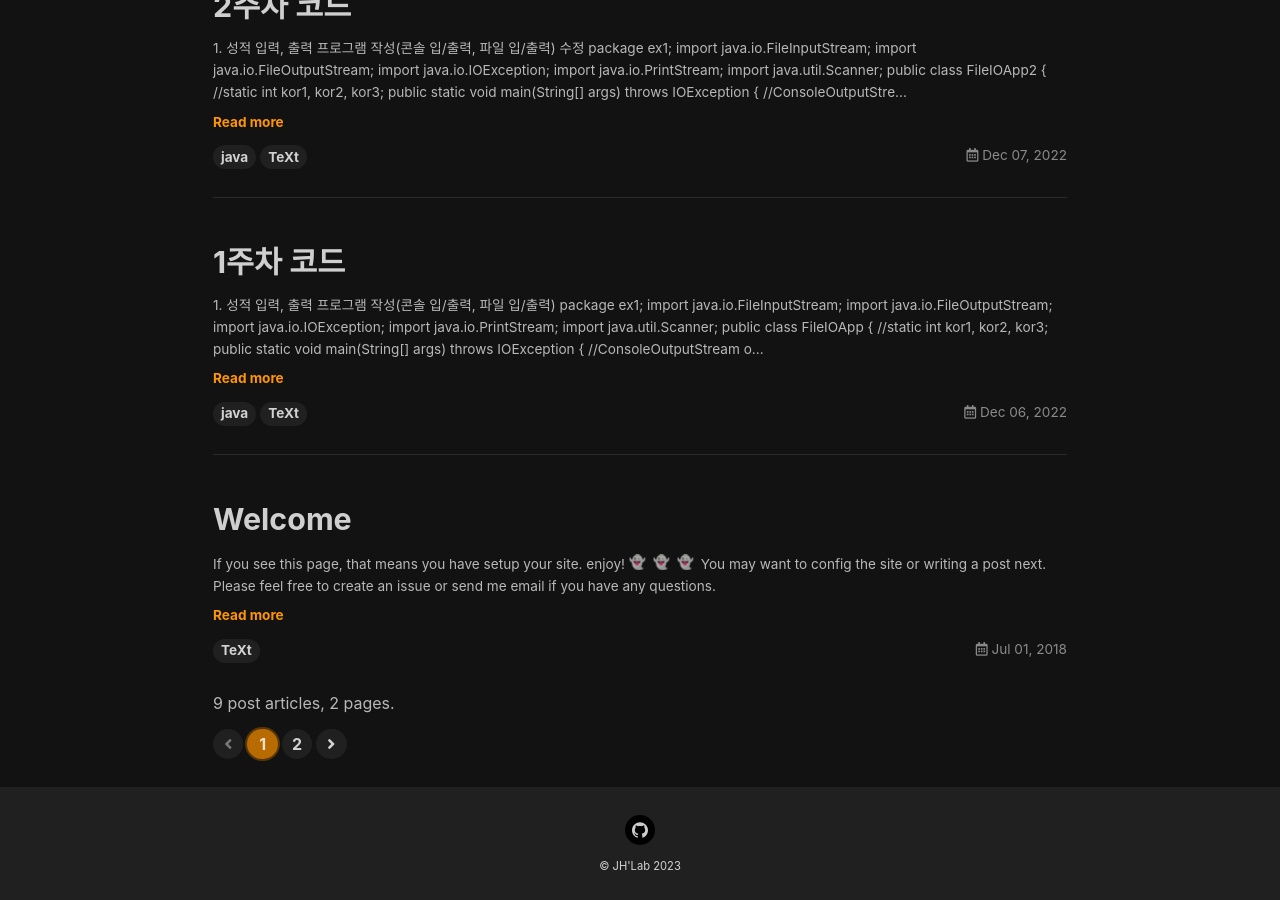
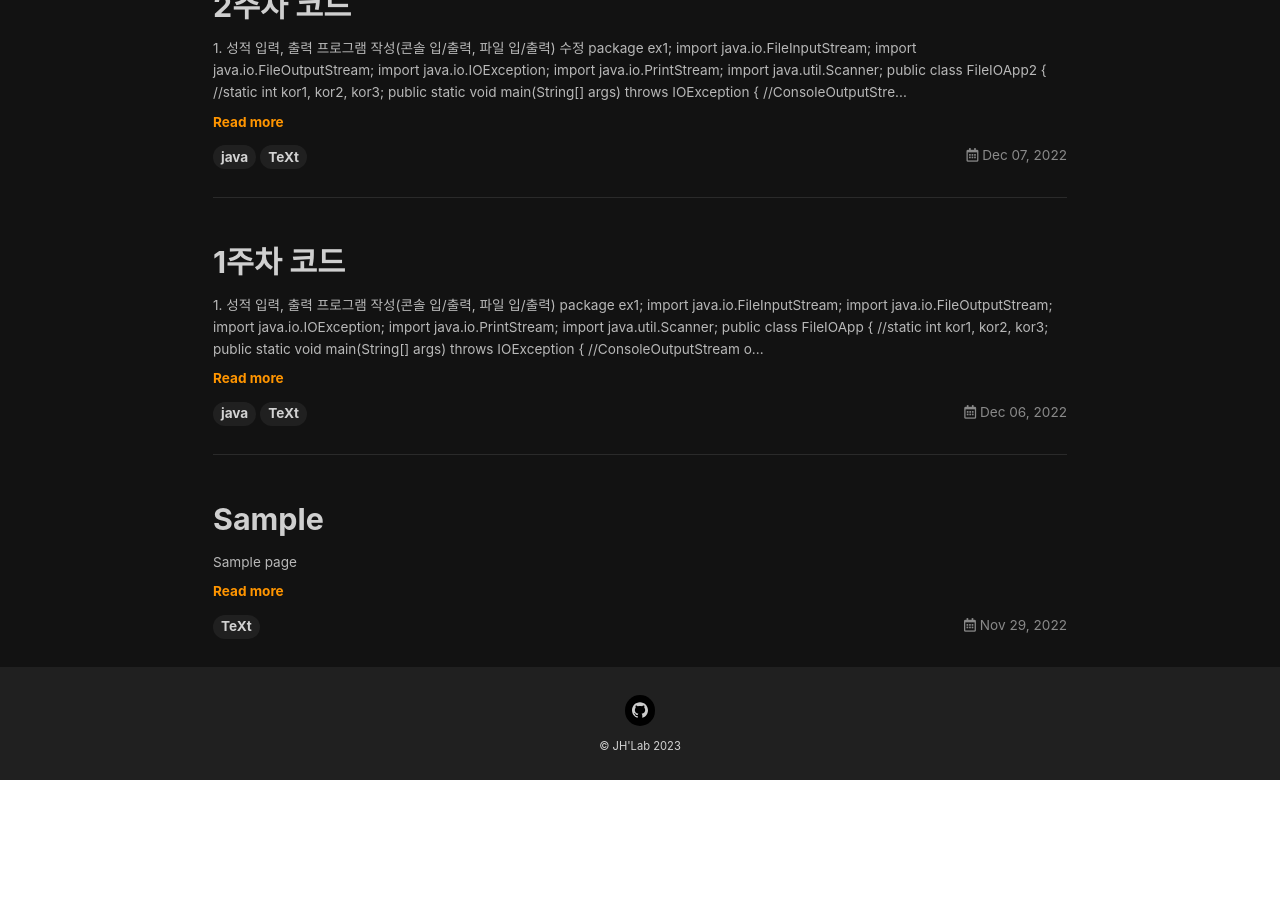
Before and after one commit to wogjs0911/wogjs0911.github.io, a Jekyll site: the page built from index.html, in a window 1280 px wide and 900 px high, scrolled down 1459 px. Built offline with Jekyll 4.4.1, drawn with Linux system fonts in a browser that asks for light colours; nearby versions of some CDN libraries; emoji names are drawn with the system emoji font; the list of posts is cut into pages by our own code; after the commit the page ends 2239 px from its top, so only the background shows below that.

Commit message:
samplepage

```diff
--- a/_posts/2018-07-01-welcome.md
+++ /dev/null
@@ -1,16 +0,0 @@
----
-title: Welcome
-tags: TeXt
----
-
-If you see this page, that means you have setup your site. enjoy! :ghost: :ghost: :ghost:
-
-You may want to [config the site](https://kitian616.github.io/jekyll-TeXt-theme/docs/en/configuration) or [writing a post](https://kitian616.github.io/jekyll-TeXt-theme/docs/en/writing-posts) next. Please feel free to [create an issue](https://github.com/kitian616/jekyll-TeXt-theme/issues) or [send me email](mailto:kitian616@outlook.com) if you have any questions.
-
-<!--more-->
-
----
-
-If you like TeXt, don't forget to give me a star. :star2:
-
-[![Star This Project](https://img.shields.io/github/stars/kitian616/jekyll-TeXt-theme.svg?label=Stars&style=social)](https://github.com/kitian616/jekyll-TeXt-theme/)
--- /dev/null
+++ b/_posts/2022-11-29-SamplePage.md
@@ -0,0 +1,7 @@
+---
+key: /2022/11/29/SamplePage.html
+title: Sample
+tags: TeXt
+---
+
+Sample page
--- /dev/null
+++ b/categories/index.html
@@ -0,0 +1,4 @@
+---
+layout: page
+type: categories
+---
--- a/category/ICT_lecture.md
+++ b/category/index.html
@@ -1,7 +1,3 @@
 ---
-
 layout: category
-
-title: ICT_lecture
-
 ---
```
Also changed, not shown: _layouts/category.html (+4 -16 lines), _posts/2018-06-01-header-image.md (deleted, +0 -12 lines).
